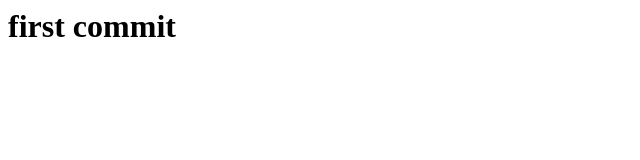
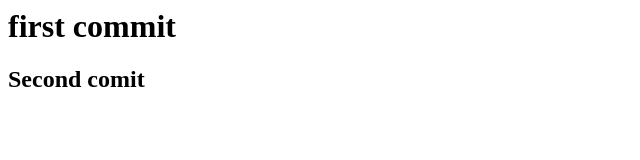
Before and after one commit to kairavpatel/Web_page, a plain HTML site: page index.html in a window 1280 px wide. Shown: the whole page, without its empty margins (0-640 px from the left). Drawn offline with Linux system fonts and the light colour scheme.

Commit message:
second commit

```diff
--- a/index.html
+++ b/index.html
@@ -1,3 +1,4 @@
 <html>
 <h1> first commit </h1>
+<h2> Second comit </h2>
 </html>
```
